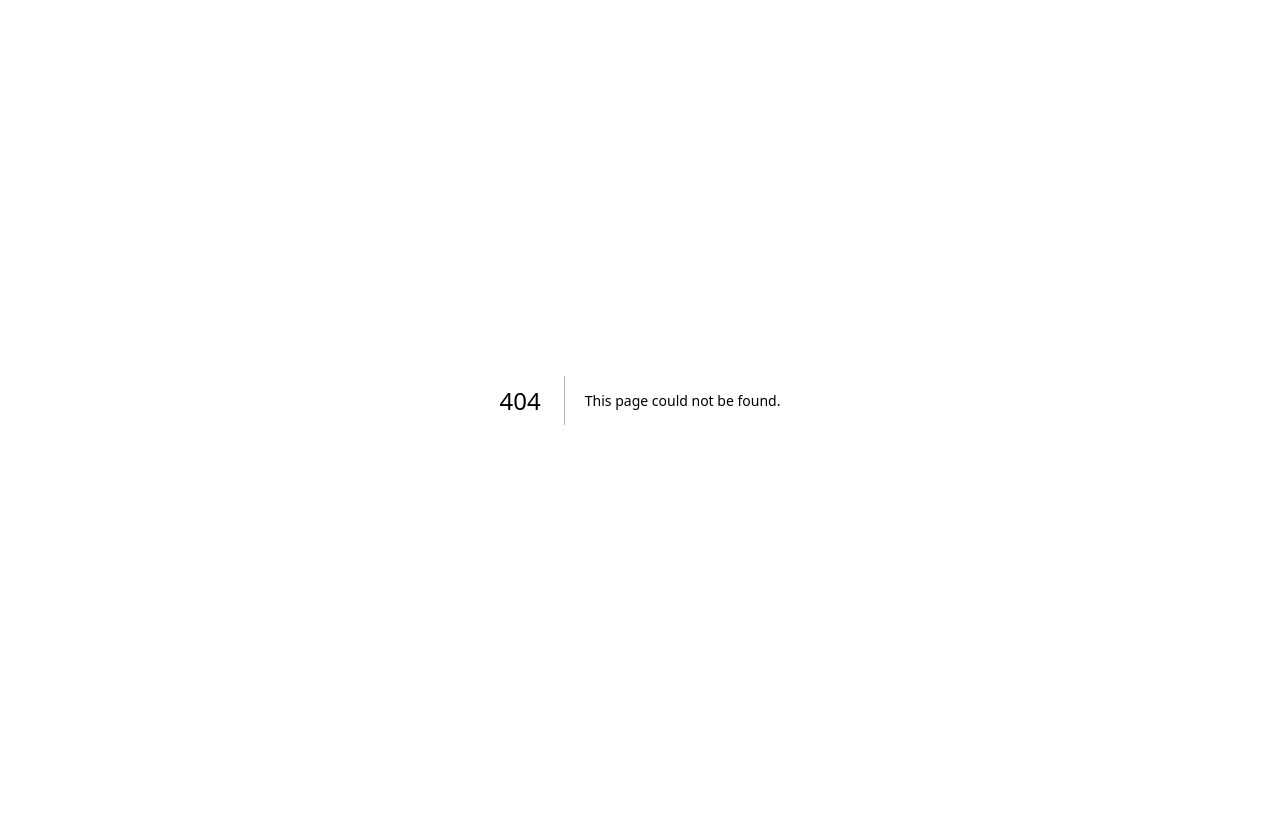
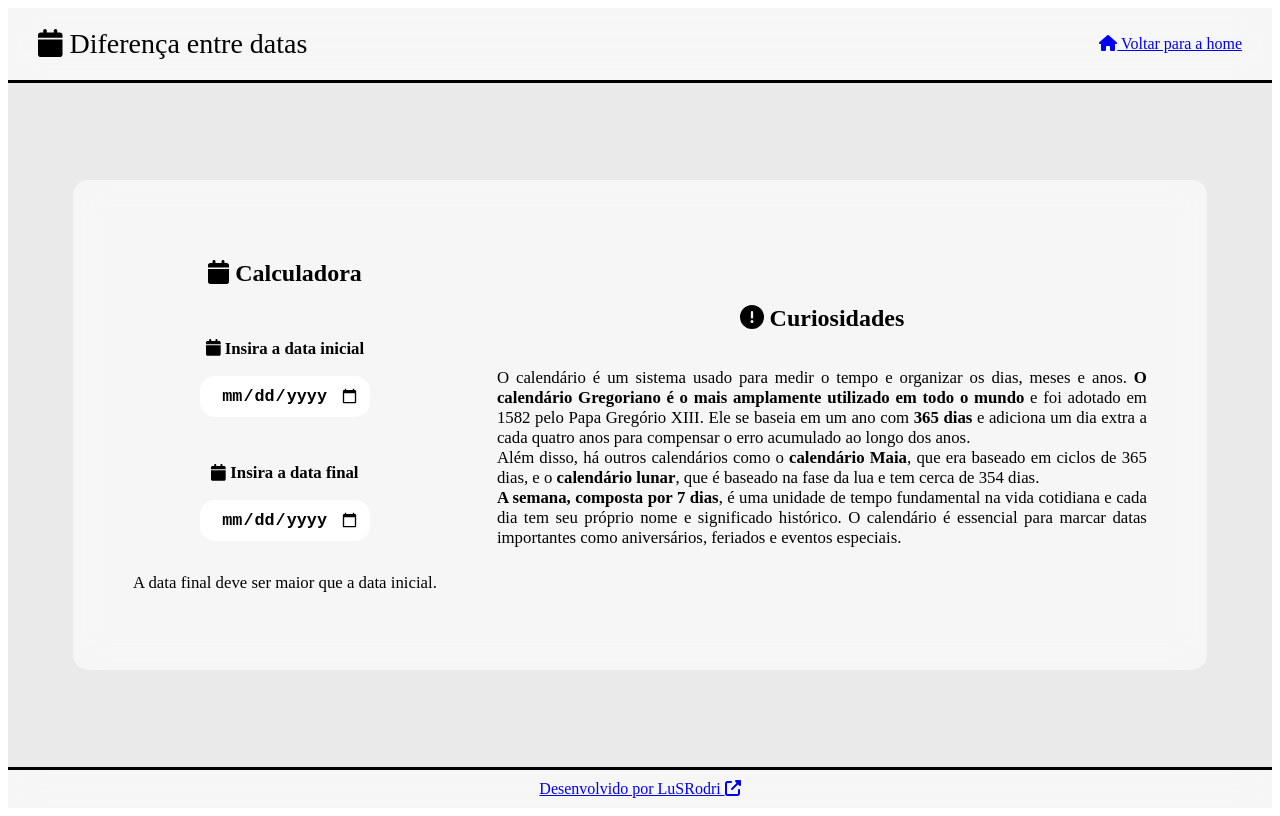
Before and after one commit to LuSrodri/calcule-pra-mim, a Next.js app: page /diferencadatas in a window 1280 px wide. Before the commit this address had no page. Built offline with nearby package versions, Linux system fonts and the light colour scheme.

Commit message:
Desenvolvendo a página Diferenca entre datas

```diff
--- /dev/null
+++ b/components/DatasCalculator.js
@@ -0,0 +1,84 @@
+import styles from '@/styles/JurosCompostosCalculator.module.css';
+import { faCalendar, faExclamationCircle } from '@fortawesome/free-solid-svg-icons';
+import { FontAwesomeIcon } from '@fortawesome/react-fontawesome';
+import { useEffect, useState } from 'react';
+
+export default function DatasCalculator() {
+    const [dataInicial, setDataInicial] = useState(new Date(0));
+    const [dataFinal, setDataFinal] = useState(new Date(0));
+    const [diffData, setDiffData] = useState((dataFinal.getTime() - dataInicial.getTime()));
+    const [ano, setAno] = useState(0);
+    const [mes, setMes] = useState(0);
+    const [dia, setDia] = useState(0);
+
+    useEffect(() => {
+        setDiffData((dataFinal.getTime() - dataInicial.getTime()));
+        if (diffData > 0) {
+            calculateDateDiff();
+        }
+    });
+
+    function onInputDataInicial(e) {
+        setDataInicial(new Date(e.target.value));
+    }
+
+    function onInputDataFinal(e) {
+        setDataFinal(new Date(e.target.value));
+    }
+
+    function calculateDateDiff() {
+        setAno(0);
+        setMes(0);
+        setDia(0);
+        let diffDateAux = diffData;
+        let umano = (1000 * 3600 * 24 * 365);
+        let ummes = (1000 * 3600 * 24 * 365 / 12);
+        let umdia = (1000 * 3600 * 24);
+
+        if (diffDateAux >= umano) {
+            setAno(Math.round((diffDateAux / (1000 * 3600 * 24 * 365))));
+            diffDateAux = (diffDateAux - (umano * ano));
+        }
+        if (diffDateAux > ummes) {
+            setMes(Math.round((diffDateAux / (1000 * 3600 * 24 * 365 / 12))));
+            diffDateAux = (diffDateAux - (ummes * mes));
+        }
+        if (diffDateAux > umdia) {
+            setDia(Math.round((diffDateAux / (1000 * 3600 * 24))));
+        }
+    }
+
+    return (
+        <div className={styles.JurosCompostosCalculator}>
+            <div className={styles.Calculator}>
+                <h2><FontAwesomeIcon icon={faCalendar} /> Calculadora</h2>
+                <div className={styles.Inputs}>
+                    <div className={styles.Input}>
+                        <p><FontAwesomeIcon icon={faCalendar} /> Insira a data inicial</p>
+                        <input onInput={onInputDataInicial} id={"dataInicial"} type={'date'}></input>
+                    </div>
+                </div>
+                <div className={styles.Inputs}>
+                    <div className={styles.Input}>
+                        <p><FontAwesomeIcon icon={faCalendar} /> Insira a data final</p>
+                        <input onInput={onInputDataFinal} id={"dataFinal"} type={'date'}></input>
+                    </div>
+                </div>
+                {diffData > 0 &&
+                    <p>
+                        A diferença entre as duas datas é de aproximadamente <strong>{ano} anos</strong>, <strong>{mes} meses</strong> e <strong>{dia} dias</strong>.
+                    </p>
+                }
+                {diffData <= 0 &&
+                    <p>
+                        A data final deve ser maior que a data inicial.
+                    </p>
+                }
+            </div>
+            <div className={styles.Infos}>
+                <h2><FontAwesomeIcon icon={faExclamationCircle} /> Curiosidades</h2>
+                <p>O calendário é um sistema usado para medir o tempo e organizar os dias, meses e anos. <strong>O calendário Gregoriano é o mais amplamente utilizado em todo o mundo</strong> e foi adotado em 1582 pelo Papa Gregório XIII. Ele se baseia em um ano com <strong>365 dias</strong> e adiciona um dia extra a cada quatro anos para compensar o erro acumulado ao longo dos anos.<br></br> Além disso, há outros calendários como o <strong>calendário Maia</strong>, que era baseado em ciclos de 365 dias, e o <strong>calendário lunar</strong>, que é baseado na fase da lua e tem cerca de 354 dias.<br></br> <strong>A semana, composta por 7 dias</strong>, é uma unidade de tempo fundamental na vida cotidiana e cada dia tem seu próprio nome e significado histórico. O calendário é essencial para marcar datas importantes como aniversários, feriados e eventos especiais.</p>
+            </div>
+        </div>
+    );
+}
--- a/components/JurosCompostosCalculator.js
+++ b/components/JurosCompostosCalculator.js
@@ -34,7 +34,6 @@ export default function JurosCompostosCalculator() {
             }
             if (e.target.id === "tempo") {
                 document.getElementById("resultado").scrollIntoView({ behavior: 'smooth' });
-                console.log("indo para resultado");
             }
         }
     }
--- a/components/Main.js
+++ b/components/Main.js
@@ -1,5 +1,5 @@
 import styles from '@/styles/Main.module.css';
-import { faAppleWhole, faPercent } from '@fortawesome/free-solid-svg-icons';
+import { faAppleWhole, faCalendar, faPercent } from '@fortawesome/free-solid-svg-icons';
 import { FontAwesomeIcon } from '@fortawesome/react-fontawesome';
 import Card from './Card';
 
@@ -8,7 +8,7 @@ export default function Main() {
         <main className={styles.Main}>
             <Card icon={<FontAwesomeIcon icon={faAppleWhole}/>} title={"IMC e Peso Ideal"} description={"Calcule o índice de massa corporal e descubra o peso ideal."} path={"/imc"}></Card>
             <Card icon={<FontAwesomeIcon icon={faPercent}/>} title={"Juros compostos"} description={"Calcule investimentos com base em juros compostos."} path={"/juroscompostos"}></Card>
-            <Card></Card>
+            <Card icon={<FontAwesomeIcon icon={faCalendar}/>} title={"Diferença entre datas"} description={"Calcule a diferença de tempo entre duas datas."} path={"/diferencadatas"}></Card>
         </main>
     );
 }
--- a/components/TopBar.js
+++ b/components/TopBar.js
@@ -7,7 +7,7 @@ export default function TopBar({title, icon, isHome = true}) {
     return (
         <header className={styles.TopBar}>
             <h1>{icon || <FontAwesomeIcon icon={faCalculator} />} <span className={isHome ? "" : styles.show}>{title || "Calculadoras que ajudam você!"}</span></h1>
-            {isHome || <Link href={"/"}><FontAwesomeIcon icon={faHouse} /> <span className={styles.show}>Voltar para home</span></Link>}
+            {isHome || <Link href={"/"}><FontAwesomeIcon icon={faHouse} /> <span className={styles.show}>Voltar para a home</span></Link>}
         </header>
     );
 }
--- /dev/null
+++ b/pages/diferencadatas.js
@@ -0,0 +1,37 @@
+import Head from 'next/head';
+import styles from '@/styles/Home.module.css';
+import TopBar from '@/components/TopBar';
+import Footer from '@/components/Footer';
+import { FontAwesomeIcon } from '@fortawesome/react-fontawesome';
+import { faCalendar } from '@fortawesome/free-solid-svg-icons';
+import DatasCalculator from '@/components/DatasCalculator';
+
+export default function DiferencaDatas() {
+  return (
+    <div className={styles.main}>
+      <Head>
+        <title>Diferença entre datas - Calcule pra mim!</title>
+
+        <meta name="description" content="Calcule a diferença de tempo entre duas datas." />
+        <meta name="keywords" content="calcule, calculadora, calculadoras, data, datas, duas, diferenca, diferenças, lusrodri, tempo, ajudar, pra, mim, ajudam" />
+
+        <meta property="og:title" content="Diferença entre datas - Calcule pra mim!" />
+        <meta property="og:type" content="website" />
+        <meta property="og:description" content="Calcule a diferença de tempo entre duas datas." />
+        <meta property="og:url" content="https://calculepramim.com/diferencadatas" />
+        <meta property="og:image" content="/calcule-pra-mim-logo.png" />
+
+        <meta name="twitter:title" content="Calcule investimentos em juros compostos - Calcule pra mim!" />
+        <meta name="twitter:description" content="Calcule a diferença de tempo entre duas datas." />
+        <meta name="twitter:image" content="/calcule-pra-mim-logo.png" />
+        <meta name="twitter:card" content="summary_large_image" />
+
+        <meta name="viewport" content="width=device-width, initial-scale=1" />
+        <link rel="icon" href="/calcule-pra-mim-logo.png" />
+      </Head>
+      <TopBar icon={<FontAwesomeIcon icon={faCalendar} />} title={"Diferença entre datas"} isHome={false}></TopBar>
+      <DatasCalculator></DatasCalculator>
+      <Footer></Footer>
+    </div>
+  )
+}
```
